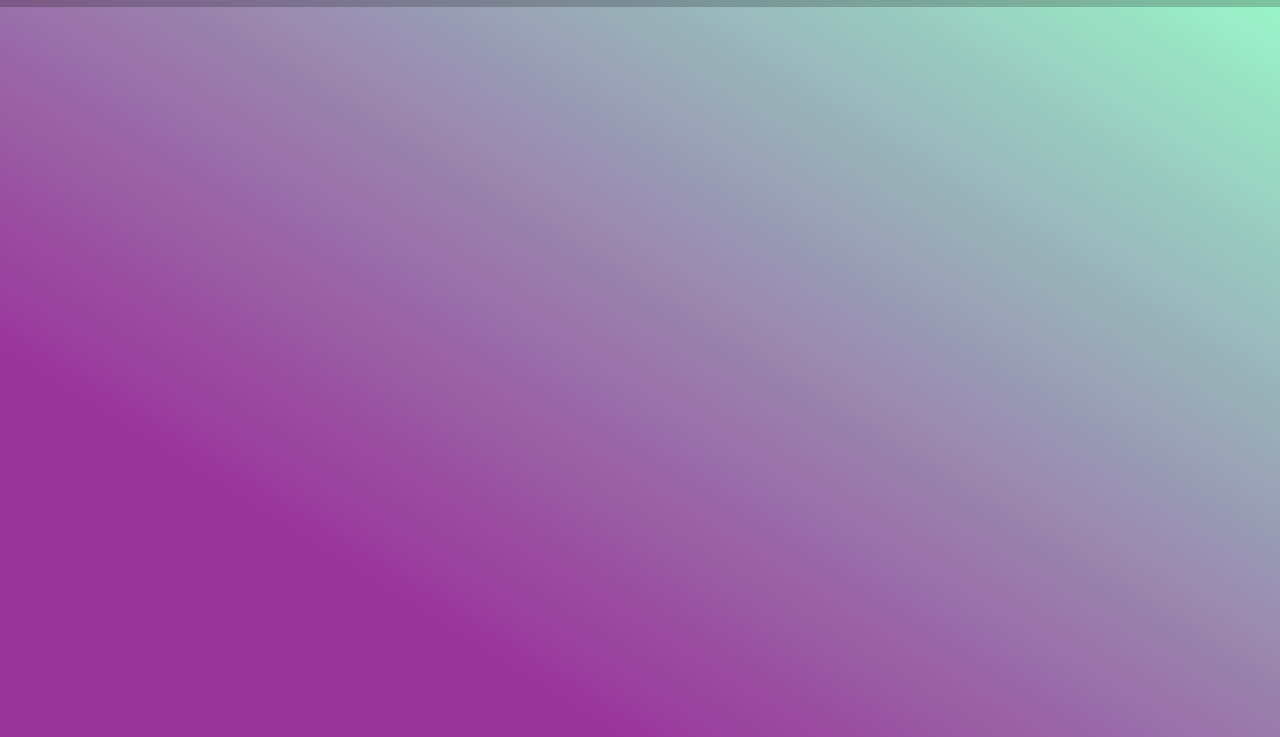
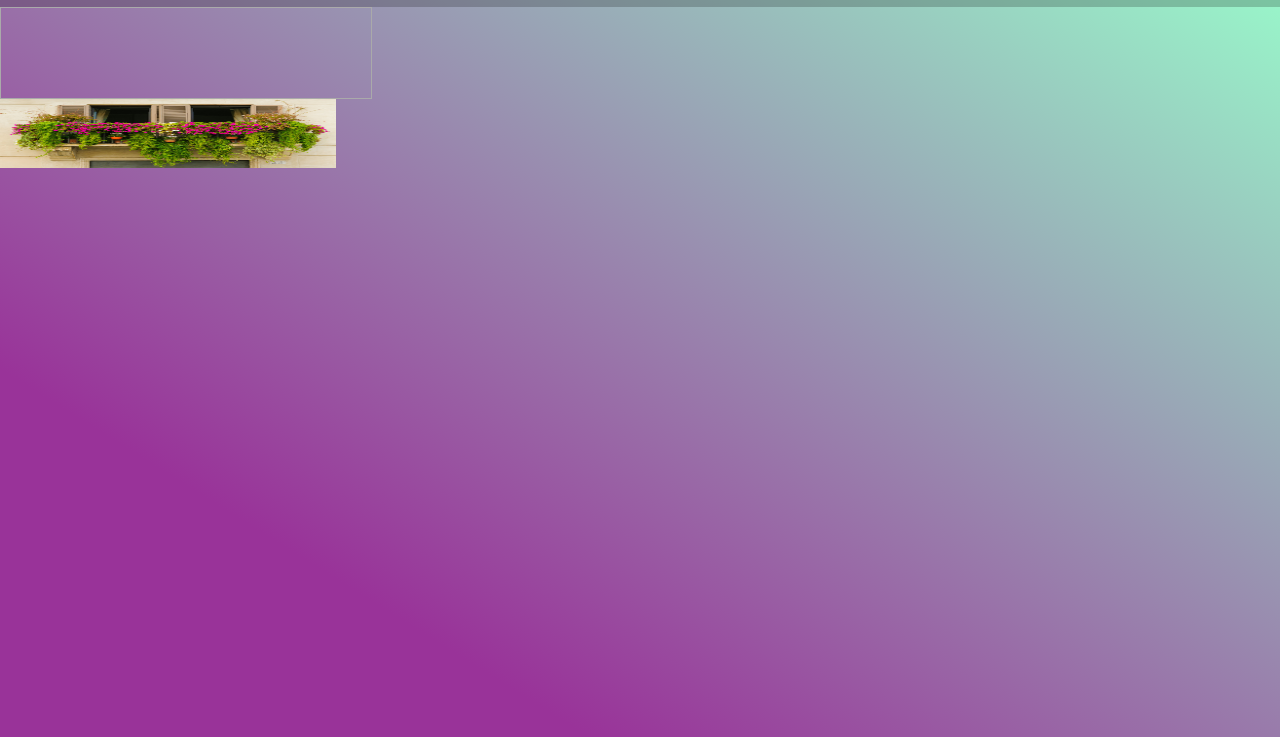
Before and after one commit to DayraAlvarez/Instagram-DND, a plain HTML site: page app.html in a window 1280 px wide. Shown: the part 63-800 px from the top of the page. Drawn offline with nearby package versions, Linux system fonts and the light colour scheme; a web font is replaced by a local one.

Commit message:
Adding drag and drop functionality

```diff
--- a/app.html
+++ b/app.html
@@ -20,16 +20,10 @@
             </ul>
         </nav>
     </header>
+    <div id="div1" ondrop="drop(event)" ondragover="allowDrop(event)"></div>
 
-    <!--<nav>
-        <div class="nav-wrapper">
-            <a href="#" class="brand-logo">Drag and drop</a>
-            <ul id="nav-mobile" class="right hide-on-med-and-down">
-                <li>Logged In</li>
-                <li><a class="navlink" id="logout">Logout</a></li>
-            </ul>
-        </div>-->
-    <!-- jQuery first, then Popper.js, then Bootstrap JS -->
+<img id="drag1" src="assets/demo.jpg" draggable="true"
+ondragstart="drag(event)" width="336" height="69">
     <script src="https://code.jquery.com/jquery-3.3.1.slim.min.js" integrity="sha384-q8i/X+965DzO0rT7abK41JStQIAqVgRVzpbzo5smXKp4YfRvH+8abtTE1Pi6jizo" crossorigin="anonymous"></script>
     <script src="https://www.gstatic.com/firebasejs/5.1.0/firebase.js"></script>
     <script src="js/app.js"></script>
--- a/css/app.css
+++ b/css/app.css
@@ -45,7 +45,9 @@ a {
     font-size: 13px;
 }
 
-a:hover {
-     color: lightslategray;
-     transition: 0.5s;
+#div1 {
+    width: 350px;
+    height: 70px;
+    padding: 10px;
+    border: 1px solid #aaaaaa;
 }
--- a/js/app.js
+++ b/js/app.js
@@ -17,3 +17,19 @@
     });
 
   });
+
+  function allowDrop(ev) {
+    ev.preventDefault();
+}
+
+function drag(ev) {
+    ev.dataTransfer.setData("text", ev.target.id);
+}
+
+function drop(ev) {
+    ev.preventDefault();
+    var data = ev.dataTransfer.getData("text");
+    ev.target.appendChild(document.getElementById(data));
+}
+
+alert("Hola");
```
Also changed, not shown: 200.html (added, +1 -0 lines), assets/demo.jpg (added).
